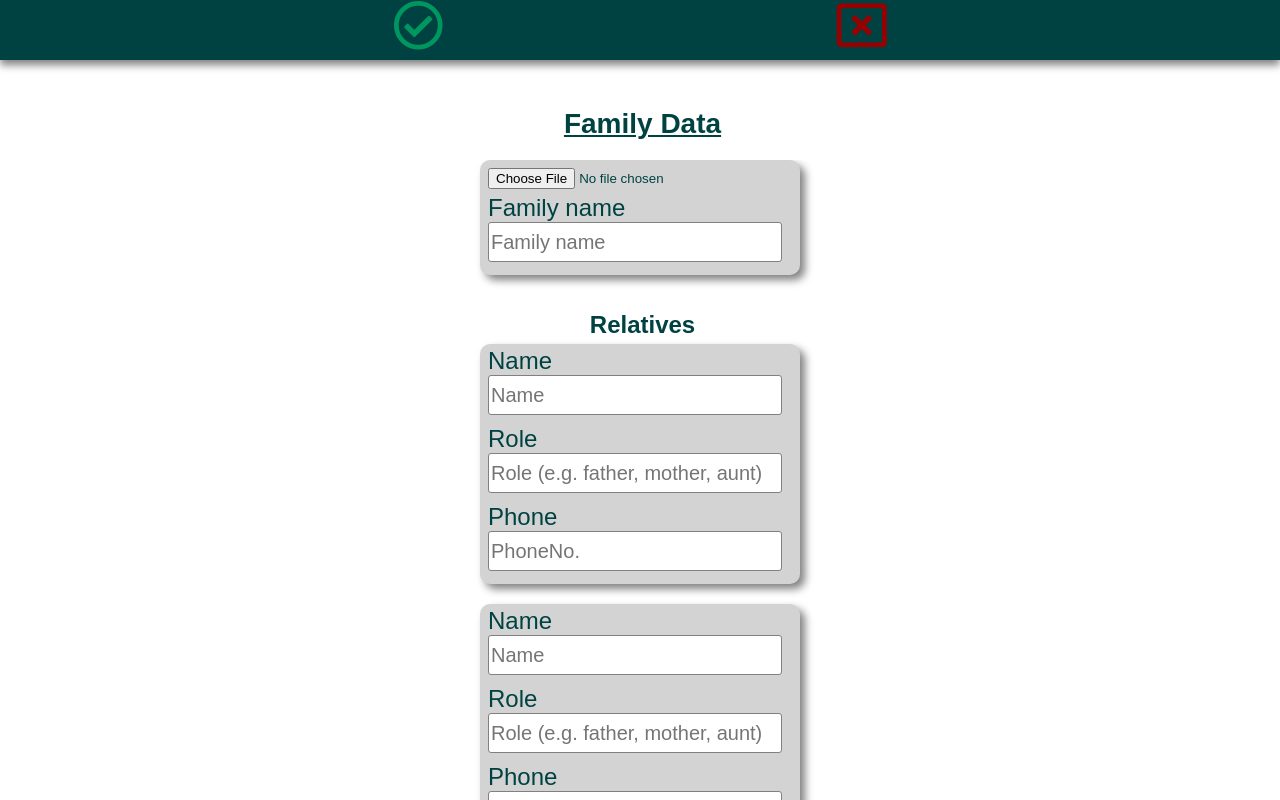
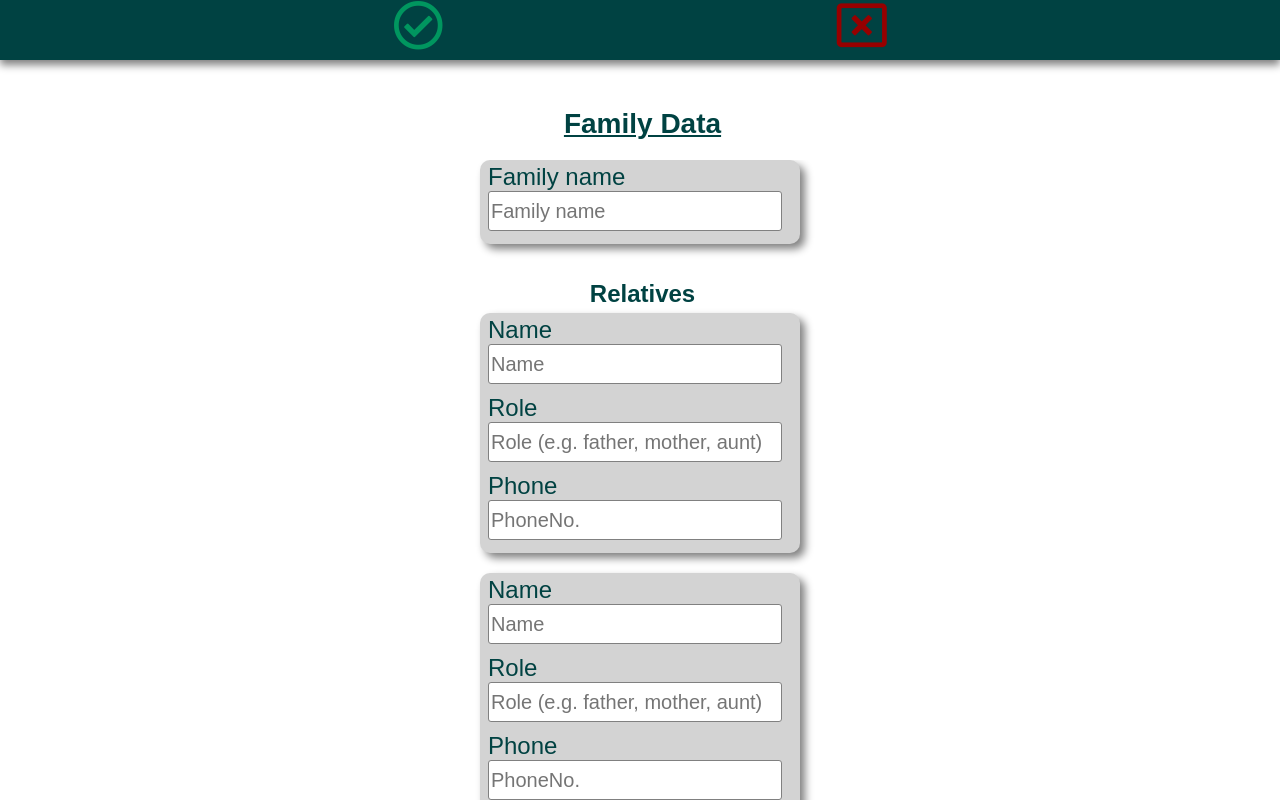
Before and after one commit to struebig/babysitter, a React (Create React App) app: page /familyData in a window 1280 px wide. Built offline with nearby package versions, Linux system fonts and the light colour scheme.

Commit message:
Disable ImgUploader

```diff
--- a/src/pages/Household.js
+++ b/src/pages/Household.js
@@ -3,7 +3,7 @@ import styled from "styled-components";
 import Headline from "../components/Headline";
 import Grid from "../components/Grid";
 import Input from "../components/Input";
-import PicUploader from "../components/PicUploader";
+//import PicUploader from "../components/PicUploader";
 import {
     getHouseholdFromStorage,
     setHouseholdtoStorage
@@ -83,7 +83,6 @@ function HouseholdForm({ history }) {
             <GridBody>
                 <StyledForm /* onSubmit={handleSubmit}*/>
                     <StyledCard>
-                        <PicUploader />
                         <Input
                             size="textShort"
                             label="Family name"
```
